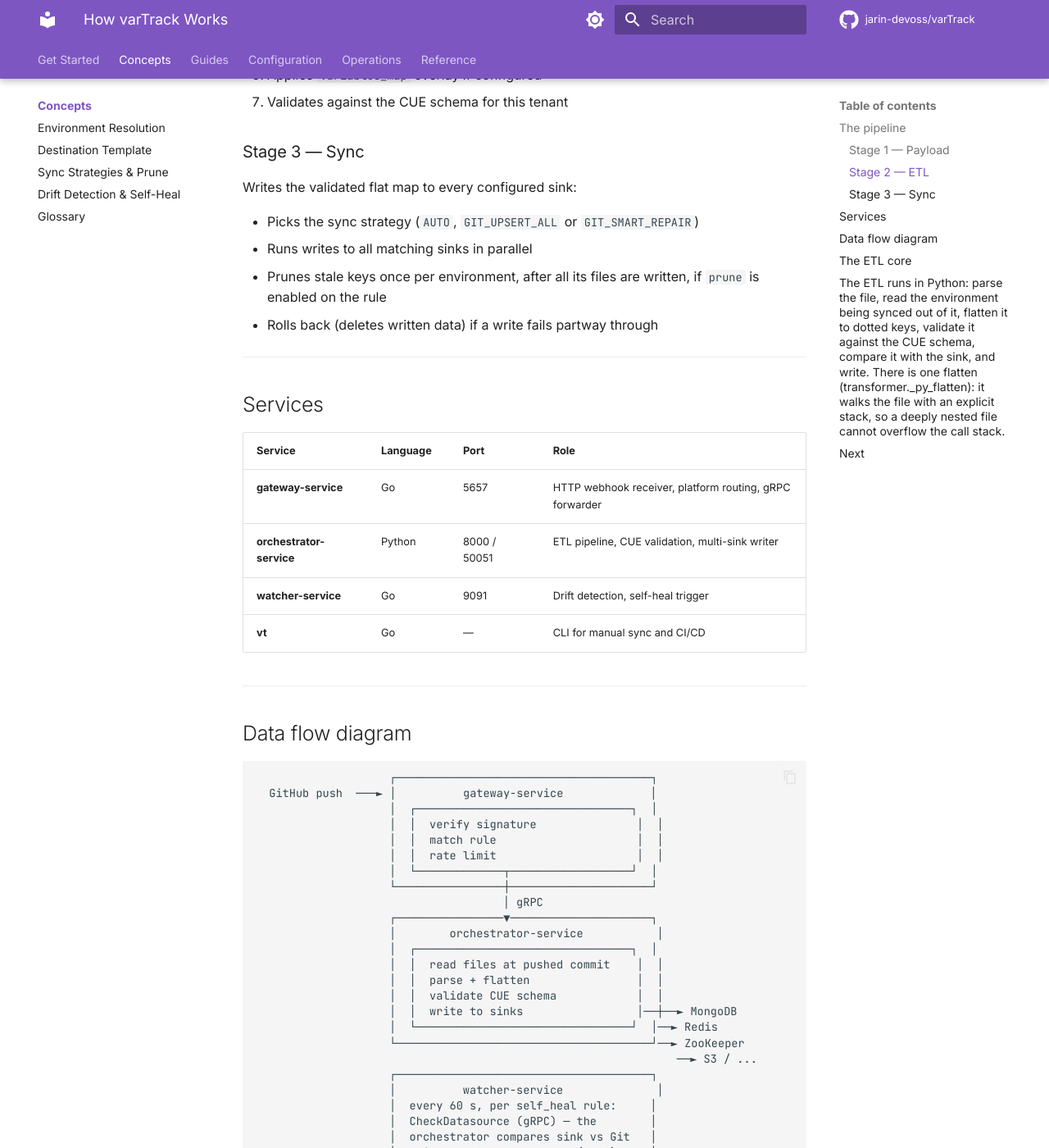
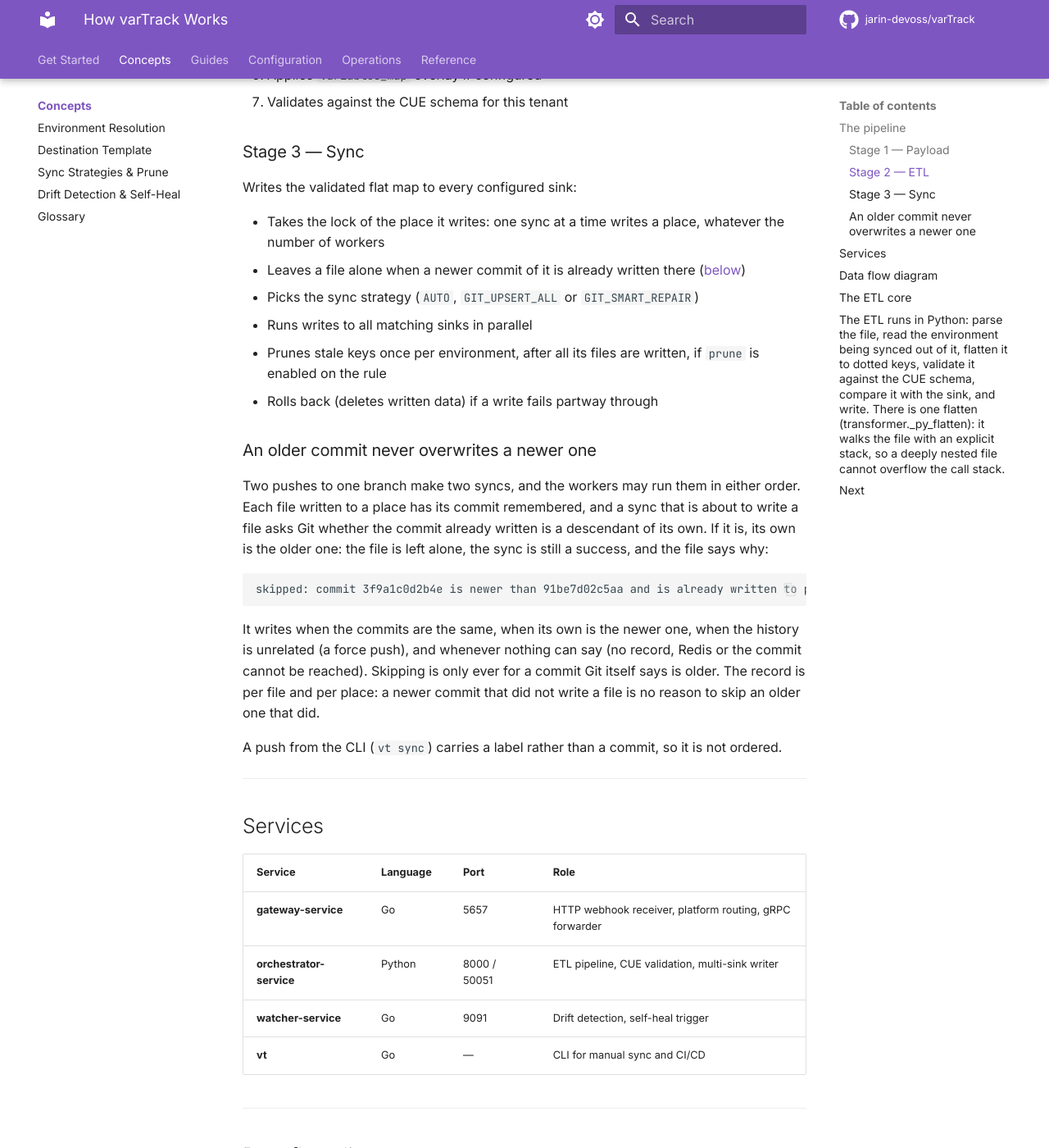
Before and after one commit to jarin-devoss/varTrack, an MkDocs documentation site: the page built from docs/concepts/index.md, in a window 1280 px wide and 1400 px high, scrolled down 1224 px. Shown: the whole window at 82% size. Built offline with MkDocs 1.6.1 and Material for MkDocs 9.7.7, drawn with Linux system fonts in a browser that asks for light colours; comment, search, counter and statistics services are not loaded.

Commit message:
docs: two syncs of one place, and the older commit that is left alone
Explains the order rule next to the pipeline, and the note a file gets when it is skipped.

Co-Authored-By: Claude Sonnet 5.5 <noreply@anthropic.com>

````diff
--- a/docs/concepts/index.md
+++ b/docs/concepts/index.md
@@ -41,10 +41,24 @@ The orchestrator-service:
 
 Writes the validated flat map to every configured sink:
 
+- Takes the lock of the place it writes: one sync at a time writes a place, whatever the number of workers
+- Leaves a file alone when a newer commit of it is already written there ([below](#an-older-commit-never-overwrites-a-newer-one))
 - Picks the sync strategy (`AUTO`, `GIT_UPSERT_ALL` or `GIT_SMART_REPAIR`)
 - Runs writes to all matching sinks in parallel
 - Prunes stale keys once per environment, after all its files are written, if `prune` is enabled on the rule
 - Rolls back (deletes written data) if a write fails partway through
+
+### An older commit never overwrites a newer one
+
+Two pushes to one branch make two syncs, and the workers may run them in either order. Each file written to a place has its commit remembered, and a sync that is about to write a file asks Git whether the commit already written is a descendant of its own. If it is, its own is the older one: the file is left alone, the sync is still a success, and the file says why:
+
+```text
+skipped: commit 3f9a1c0d2b4e is newer than 91be7d02c5aa and is already written to production
+```
+
+It writes when the commits are the same, when its own is the newer one, when the history is unrelated (a force push), and whenever nothing can say (no record, Redis or the commit cannot be reached). Skipping is only ever for a commit Git itself says is older. The record is per file and per place: a newer commit that did not write a file is no reason to skip an older one that did.
+
+A push from the CLI (`vt sync`) carries a label rather than a commit, so it is not ordered.
 
 ---
 
````
Also changed, not shown: docs/operations/troubleshooting.md (+1 -0 lines).
